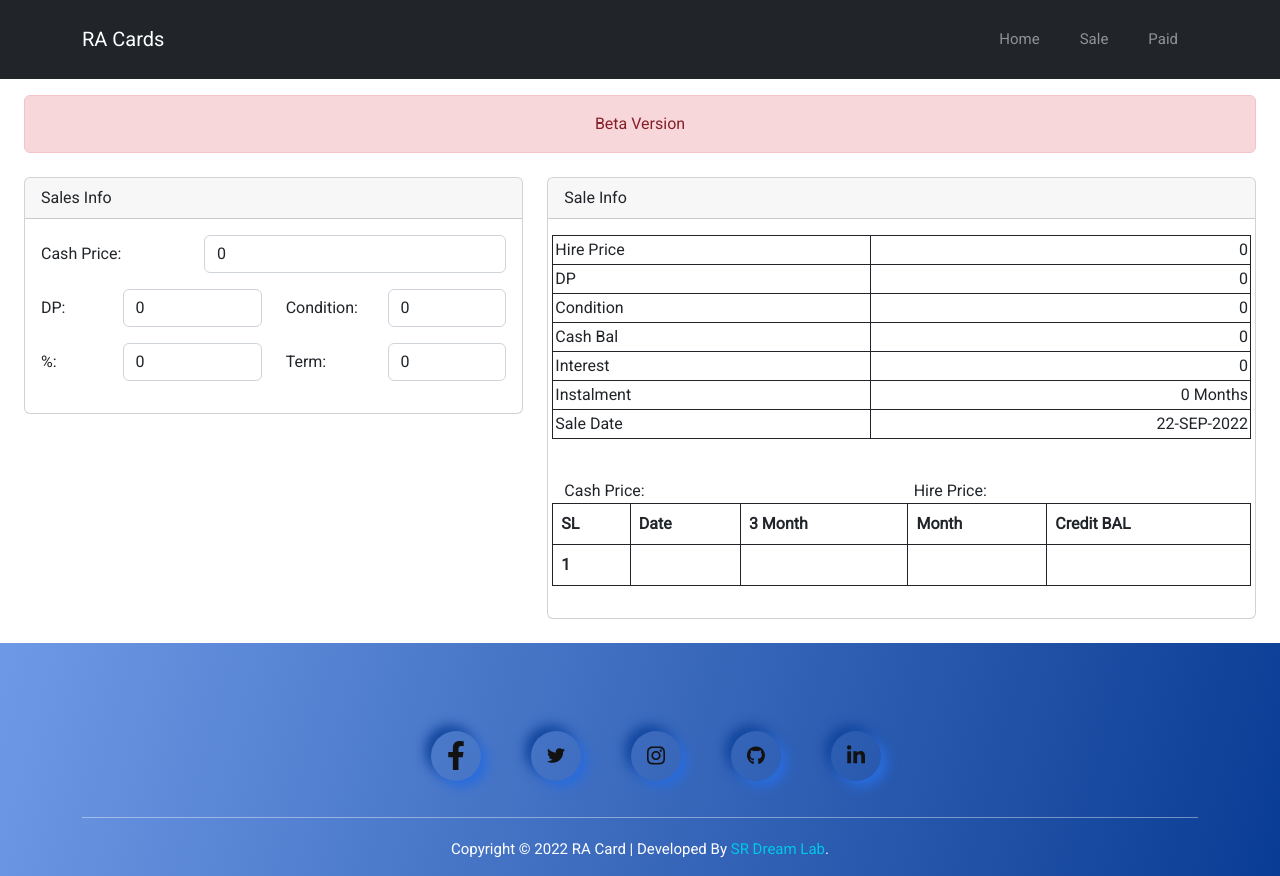
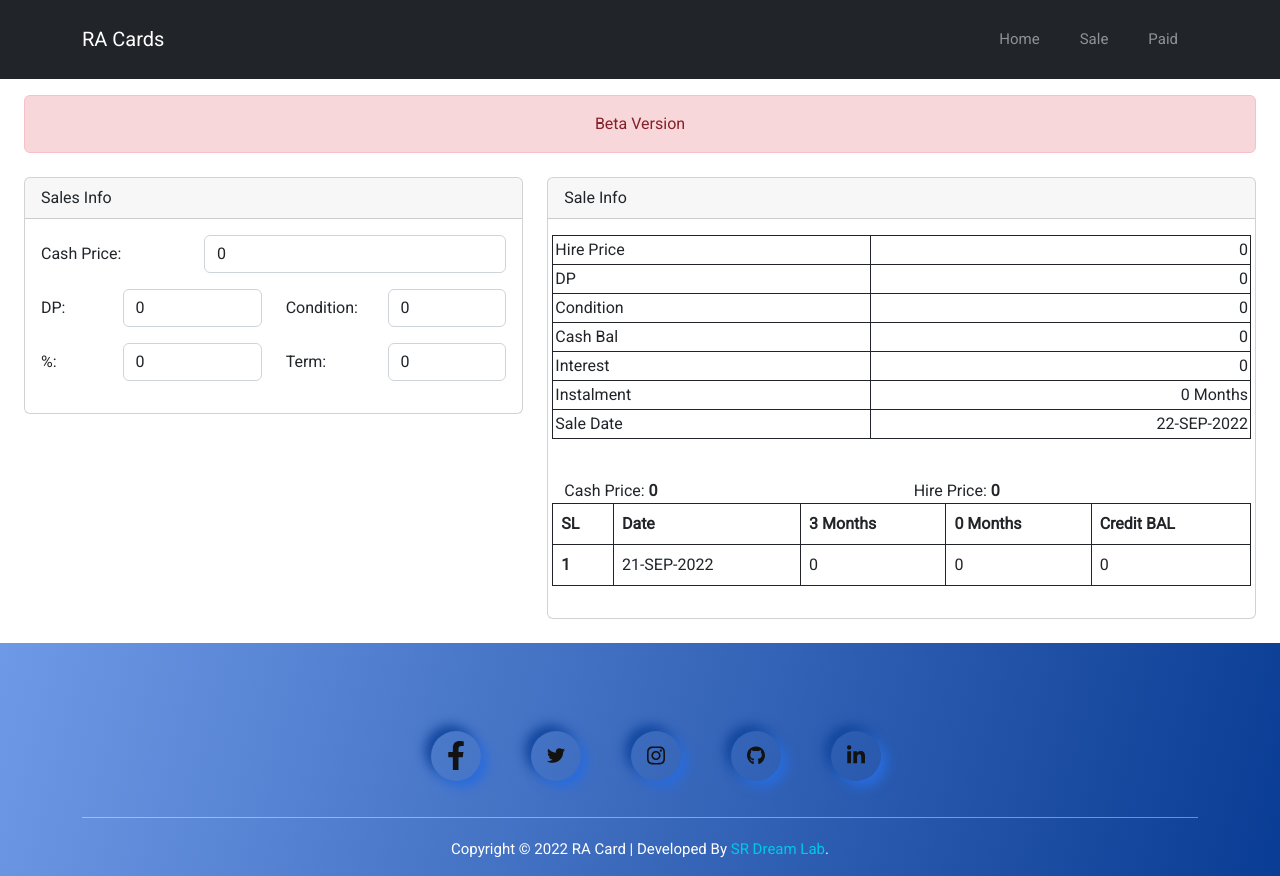
Before and after one commit to wapborhan/ra-card, a React (Create React App) app: page /sale in a window 1280 px wide. Built offline with nearby package versions, Linux system fonts and the light colour scheme.

Commit message:
Sale Page Complete

```diff
--- a/src/pages/paid/index.jsx
+++ b/src/pages/paid/index.jsx
@@ -1,8 +1,57 @@
-import React from "react";
+import React, { Component } from "react";
 import Form from "./Form";
 import Result from "./Result";
 
-const index = () => {
+export default class index extends Component {
+  constructor(props) {
+    super(props);
+    this.state = {
+      sale: {
+        cashPrice: 0,
+        dp: 0,
+        condition: 0,
+        percentage: 0,
+        term: 0,
+        interest: 0,
+        hirePrice: 0,
+        cashBalance: 0,
+        inst3: 0,
+        inst24: 0,
+      },
+      paid: {
+        cashPrice: 0,
+        dp: 0,
+        condition: 0,
+        percentage: 0,
+        term: 0,
+        interest: 0,
+        hirePrice: 0,
+        cashBalance: 0,
+        inst3: 0,
+        inst24: 0,
+      },
+    };
+    this.handleChange = this.handleChange.bind(this);
+  }
+
+  handleChange(event) {
+    this.setState(
+      {
+        [event.target.name]: event.target.value,
+      },
+      () => {
+        this.setState({
+          hirePrice: this.hireprice(),
+          interest: this.interest(),
+          cashBalance: this.cashBalance(),
+          inst3: this.inst3(),
+          inst24: this.inst24(),
+        });
+      }
+    );
+  }
+
+  render() {
     return (
       <main className="containers m-4">
         <div className="row">
@@ -15,6 +64,5 @@ const index = () => {
         </div>
       </main>
     );
-};
-
-export default index;
+  }
+}
--- a/src/pages/sale/Result.jsx
+++ b/src/pages/sale/Result.jsx
@@ -49,7 +49,7 @@ const Result = (props) => {
                 <tr>
                   <td className="tbwd1">Sale Date</td>
                   <td className="tbwd">
-                    <span id="date">{props.date}</span>
+                    <span id="date">{props.saledate}</span>
                   </td>
                 </tr>
               </tbody>
@@ -58,11 +58,10 @@ const Result = (props) => {
           <div className="emi mt-4">
             <div className="row">
               <div className="col-sm-6">
-                Cash Price: <b id="cashres"></b>
+                Cash Price: <b> {props.data.cashPrice}</b>
               </div>
               <div className="col-sm-6">
-                {" "}
-                Hire Price: <b id="hireres"></b>
+                Hire Price: <b>{props.data.hirePrice}</b>
               </div>
 
               <table className="table table-bordered border-dark">
@@ -70,9 +69,9 @@ const Result = (props) => {
                   <tr>
                     <th scope="col">SL</th>
                     <th scope="col">Date</th>
-                    <th scope="col">3 Month</th>
+                    <th scope="col">3 Months </th>
                     <th scope="col">
-                      <b id="termres"></b> Month
+                      <b>{props.data.term}</b> Months
                     </th>
                     <th scope="col">Credit BAL</th>
                   </tr>
@@ -81,17 +80,16 @@ const Result = (props) => {
                   <tr>
                     <th scope="row">1</th>
                     <td>
-                      <span id="insdate"></span>
+                      <span>{props.insdate}</span>
                     </td>
                     <td>
-                      <span id="inst3"></span>
+                      <span>{props.data.inst3}</span>
                     </td>
                     <td>
-                      <span id="instterm"></span>
+                      <span>{props.data.inst24}</span>
                     </td>
                     <td>
-                      {" "}
-                      <span id="creditbal"></span>
+                      <span>{props.data.cashBalance}</span>
                     </td>
                   </tr>
                 </tbody>
--- a/src/pages/sale/index.jsx
+++ b/src/pages/sale/index.jsx
@@ -14,6 +14,8 @@ export default class index extends Component {
       interest: 0,
       hirePrice: 0,
       cashBalance: 0,
+      inst3: 0,
+      inst24: 0,
     };
     this.handleChange = this.handleChange.bind(this);
   }
@@ -26,39 +28,59 @@ export default class index extends Component {
       () => {
         this.setState({
           hirePrice: this.hireprice(),
-          // hirePrice: this.hireprice(),
+          interest: this.interest(),
           cashBalance: this.cashBalance(),
+          inst3: this.inst3(),
+          inst24: this.inst24(),
         });
       }
     );
   }
-  /* Interest */
+  /* Hire Price */
   hireprice() {
     const { cashPrice, dp, condition, percentage, term } = this.state;
     const csh = parseInt(cashPrice);
     const bal = cashPrice - dp - condition;
     const hire = parseInt(((bal * percentage) / 100) * term);
-
     const hirepric = hire + csh;
     return hirepric;
   }
 
-  // HirePrice
-  // hireprice() {
-  //   // console.log(this.state.cashPrice);
-  //   console.log(this.state.interest);
-  //   return this.state.cashPrice + this.state.interest;
-  // }
+  // Interest
+  interest() {
+    const { cashPrice, dp, condition, percentage, term } = this.state;
+    const bal = cashPrice - dp - condition;
+    const hire = parseInt(((bal * percentage) / 100) * term);
+    return hire;
+  }
   // cashBalance
   cashBalance() {
-    const { cashPrice, dp, condition, percentage, term, hirePrice } =
-      this.state;
+    const { dp, condition } = this.state;
     const dpitn = parseInt(dp);
     const conditionin = parseInt(condition);
     const dpcondt = parseInt(dpitn + conditionin);
-    console.log(dpcondt);
+    return this.hireprice() - dpcondt;
+  }
 
-    return this.hireprice() - dpcondt;
+  // 3 Month Installment
+  inst3() {
+    const { cashPrice, dp, condition } = this.state;
+    const dpitn = parseInt(dp);
+    const conditionin = parseInt(condition);
+    const dpcond = parseInt(dpitn + conditionin);
+    const netbal = cashPrice - dpcond;
+    const inst3 = netbal / 3;
+    return inst3.toFixed(2);
+  }
+  // Term Month Installment
+  inst24() {
+    const { hirePrice, dp, condition, term } = this.state;
+    const dpitn = parseInt(dp);
+    const conditionin = parseInt(condition);
+    const dpcond = parseInt(dpitn + conditionin);
+    const netbal = hirePrice - dpcond;
+    const inst3 = netbal / term;
+    return inst3.toFixed(2);
   }
 
   render() {
@@ -81,7 +103,8 @@ export default class index extends Component {
     const month = months[d.getMonth()];
 
     const year = d.getFullYear();
-    const date = day + "-" + month + "-" + year;
+    const saledate = day + "-" + month + "-" + year;
+    const insdate = day - 1 + "-" + month + "-" + year;
 
     return (
       <main className="containers m-4">
@@ -200,7 +223,7 @@ export default class index extends Component {
             </div>
           </div>
           <div className="col-md-7">
-            <Result date={date} data={this.state} />
+            <Result saledate={saledate} insdate={insdate} data={this.state} />
           </div>
         </div>
       </main>
```
Lines whose indentation alone changed are shown as unchanged.
